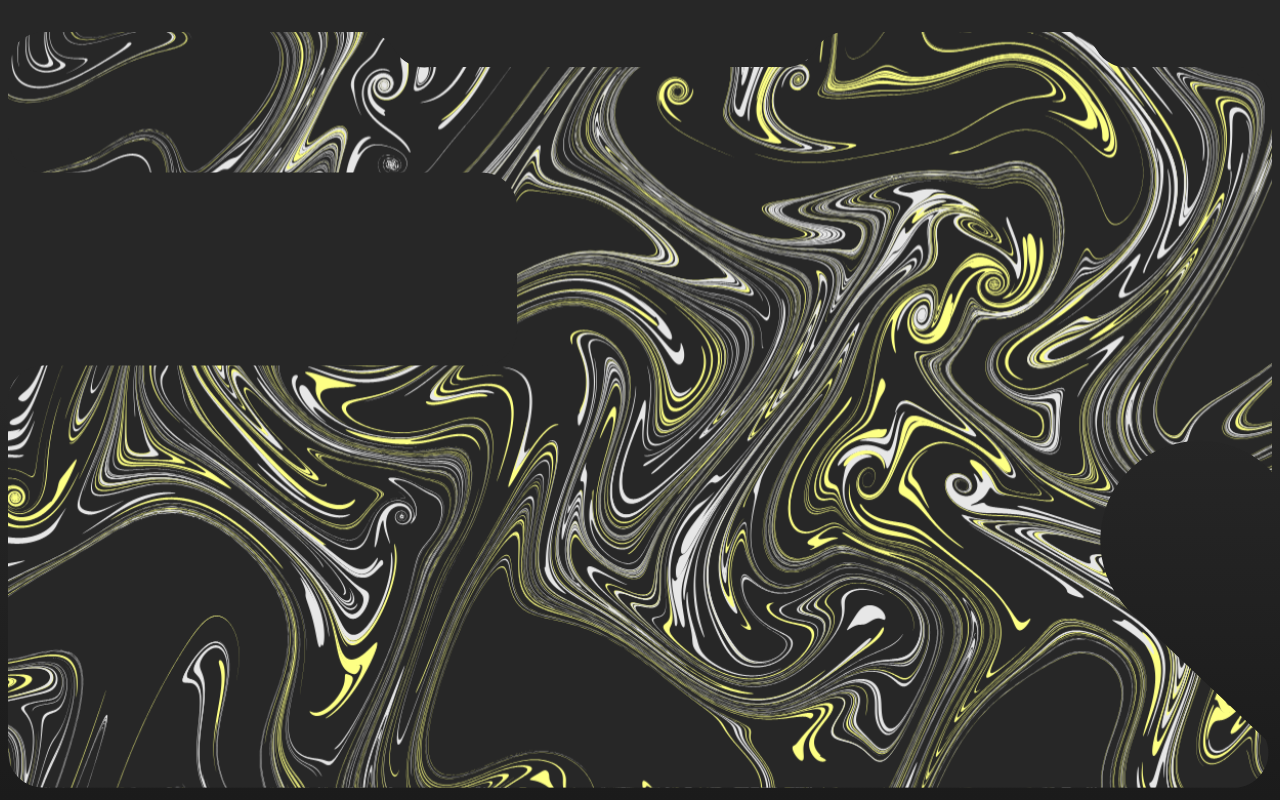
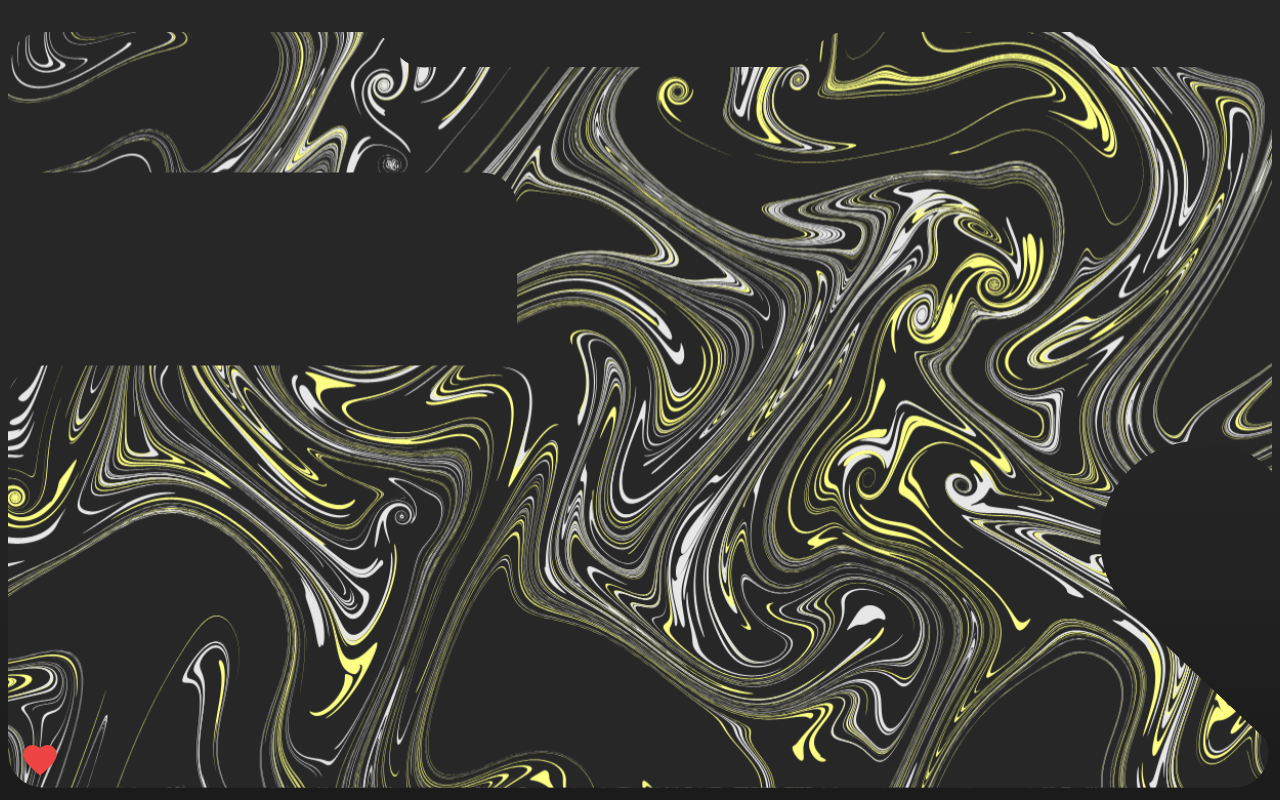
Before and after one commit to cherrycreamsoda/portfolio-hamzazain, a Next.js app: page / in a window 1280 px wide. Built offline with nearby package versions, Linux system fonts and the light colour scheme.

Commit message:
chore: add a small heart in bottom left corner

```diff
--- a/src/components/DynamicSvgFrame.module.css
+++ b/src/components/DynamicSvgFrame.module.css
@@ -21,3 +21,18 @@
   align-items: center;
   justify-content: center;
 }
+/* Adding heart container and heart styles for bottom left positioning */
+.heartContainer {
+  position: absolute;
+  bottom: 12px;
+  left: 12px;
+  width: 40px;
+  height: 40px;
+  z-index: 10;
+}
+
+.heart {
+  width: 100%;
+  height: 100%;
+  filter: drop-shadow(0 2px 4px rgba(0, 0, 0, 0.3));
+}
--- a/src/components/DynamicSvgFrame.tsx
+++ b/src/components/DynamicSvgFrame.tsx
@@ -76,6 +76,14 @@ export default function DynamicSvgFrame() {
         </defs>
         <path d={pathData} fill="url(#marblePattern)" stroke="none" />
       </svg>
+      <div className={styles.heartContainer}>
+        <svg className={styles.heart} viewBox="0 0 24 24" fill="none">
+          <path
+            d="M12 21.35l-1.45-1.32C5.4 15.36 2 12.28 2 8.5 2 5.42 4.42 3 7.5 3c1.74 0 3.41.81 4.5 2.09C13.09 3.81 14.76 3 16.5 3 19.58 3 22 5.42 22 8.5c0 3.78-3.4 6.86-8.55 11.54L12 21.35z"
+            fill="#ef4444"
+          />
+        </svg>
+      </div>
     </div>
   );
 }
```
